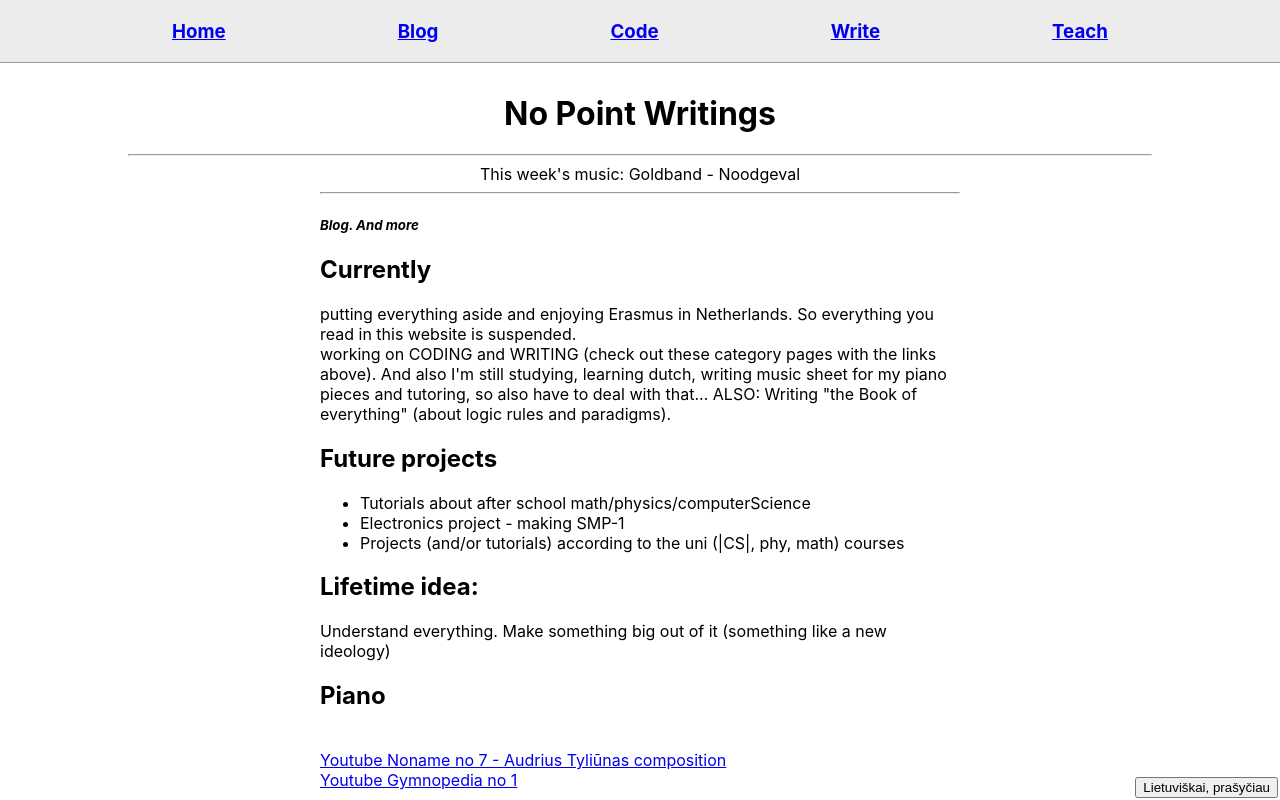
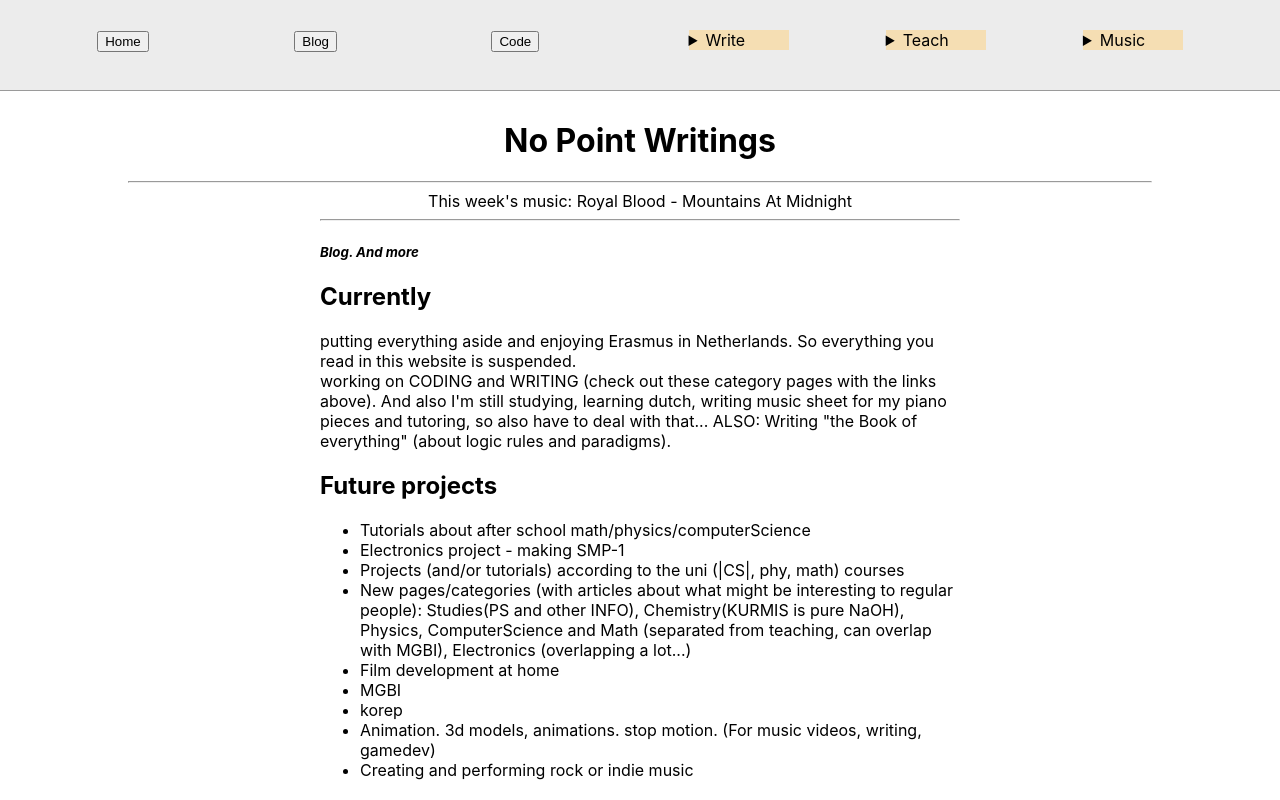
Before and after one commit to naglissul/naglissul.github.io, a React (Create React App) app: page / in a window 1280 px wide. Shown: the top 800 px of the page. Built offline with nearby package versions, Linux system fonts and the light colour scheme.

Commit message:
Change navigation

```diff
--- a/src/App.tsx
+++ b/src/App.tsx
@@ -2,34 +2,27 @@ import { Routes, Route, HashRouter } from "react-router-dom";
 import { routes } from "./constants";
 import NavHeader from "./generalComponents/NavHeader";
 import TitleHeader from "./generalComponents/TitleHeader";
-import { useState } from "react";
 
 function App() {
-  const [isEn, setIsEn] = useState(true);
   return (
     <HashRouter>
       <NavHeader />
-      <div style={{ margin: "62px 10% 0px" }}>
+      <div style={{ margin: "30px 10% 0 10%" }}>
         <TitleHeader />
         <Routes>
           {routes.map((route) => (
-            <Route key={route.name} path={route.path} element={route.element} />
+            <Route key={route.path} path={route.path} element={route.element} />
           ))}
           <Route
             path="/treasurehunt"
-            element={<h1>This gonna be a page for treasurehunt</h1>}
+            element={
+              <h1 style={{ paddingTop: "4em", textAlign: "center" }}>
+                This gonna be a page for permanent treasurehunt in NL and LT
+              </h1>
+            }
           />
         </Routes>
       </div>
-      <footer style={{ position: "fixed", bottom: "2px", right: "2px" }}>
-        <button
-          onClick={() => {
-            setIsEn(!isEn);
-          }}
-        >
-          {isEn ? "Lietuviškai, prašyčiau" : "English, please"}
-        </button>
-      </footer>
     </HashRouter>
   );
 }
--- a/src/constants.tsx
+++ b/src/constants.tsx
@@ -14,14 +14,76 @@ export const routes = [
   {
     path: "/",
     element: <HomePage />,
-    name: "Home",
     title: "No Point Writings",
   },
-  { path: "/blog", element: <BlogPage />, name: "Blog", title: "Blog" },
-  { path: "/code", element: <CodePage />, name: "Code", title: "Code" },
-  { path: "/write", element: <WritePage />, name: "Write", title: "Write" },
-  { path: "/teach", element: <TeachPage />, name: "Teach", title: "Teach" },
-  { path: "*", element: <NotFoundPage />, name: "NotFound", title: "404" },
+  { path: "/blog", title: "Blog", element: <BlogPage /> },
+  { path: "/code", title: "Code", element: <CodePage /> },
+  { path: "/write", title: "Write", element: <WritePage /> },
+  {
+    path: "/write/fiction",
+    title: "Fiction",
+    element: <h1>Sniegas, slam, kiti tekstai... Language categories</h1>,
+  },
+  {
+    path: "/write/other",
+    title: "Other writings",
+    element: <h1>Book of everything</h1>,
+  },
+  { path: "/teach", title: "Teach", element: <TeachPage /> },
+  {
+    path: "/teach/mgbi",
+    title: "MGBI",
+    element: <h1>Mokslas gali būti įdomus. Mostly addressed for LT</h1>,
+  },
+  {
+    path: "/teach/korep",
+    title: "Korepetitorius",
+    element: (
+      <h1>
+        LT, cuz for now addressed only for LT (but options are open for English)
+      </h1>
+    ),
+  },
+  {
+    path: "/teach/school",
+    title: "Mokykla",
+    element: (
+      <h1>
+        Viskas apie LT švietimą. Įstatymai, egzaminai bei mano, kaip mokytojo,
+        taisyklės
+      </h1>
+    ),
+  },
+  {
+    path: "/teach/konsp",
+    title: "Konspektai",
+    element: (
+      <h1>
+        Čia bus patalpinti visi konspektai - tik uždaviniai arba visa teorija
+      </h1>
+    ),
+  },
+  { path: "/music", title: "Music", element: <h1>About the music...</h1> },
+  {
+    path: "/music/listen",
+    title: "Music to listen",
+    element: <h1>Here about the music that I listen</h1>,
+  },
+  {
+    path: "/music/compose",
+    title: "My compositions",
+    element: <h1>Fistly, the piano...</h1>,
+  },
+  {
+    path: "/music/piano",
+    title: "All about the classical piano music",
+    element: (
+      <h1>
+        I play on youtube, list of the best pieces..., places to play piano
+      </h1>
+    ),
+  },
+  { path: "*", title: "404", element: <NotFoundPage /> },
 ];
 
 export const readingsSnow = [
@@ -120,6 +182,7 @@ export const readingsSlam = [
     fileName: "zudyti-arba-buti-nuzudytam.docx",
   },
 ];
+
 export const readingsOther = [
   {
     name: "Saldainiai",
--- a/src/generalComponents/NavHeader.tsx
+++ b/src/generalComponents/NavHeader.tsx
@@ -1,31 +1,95 @@
-import { routes } from "../constants";
-
+import { useNavigate } from "react-router-dom";
 function NavHeader() {
+  const navigate = useNavigate();
   return (
     <>
       <nav
         style={{
-          position: "fixed",
           top: "0",
           left: "0",
           right: "0",
           background: "#ececec",
-          height: "62px",
+          height: "60px",
           borderBottom: "1px solid #9a9a9a",
           display: "flex",
           flexDirection: "row",
           justifyContent: "space-evenly",
-          alignItems: "center",
+          paddingTop: "30px",
         }}
       >
-        {routes.map(
-          (route) =>
-            route.name !== "NotFound" && (
-              <h3 key={route.name}>
-                <a href={`/#${route.path}`}>{route.name}</a>
-              </h3>
-            )
-        )}
+        <div style={{ width: "100px" }}>
+          <button
+            onClick={() => {
+              navigate("/");
+            }}
+          >
+            Home
+          </button>
+        </div>
+        <div style={{ width: "100px" }}>
+          <button
+            onClick={() => {
+              navigate("/blog");
+            }}
+          >
+            Blog
+          </button>
+        </div>
+        <div style={{ width: "100px" }}>
+          <button
+            onClick={() => {
+              navigate("/code");
+            }}
+          >
+            Code
+          </button>
+        </div>
+        <div style={{ width: "100px" }}>
+          <details style={{ backgroundColor: "wheat" }}>
+            <summary>Write</summary>
+            <ul>
+              <li>
+                <button
+                  onClick={() => {
+                    navigate("/write");
+                  }}
+                >
+                  Fiction
+                </button>
+              </li>
+              <li>Other</li>
+            </ul>
+          </details>
+        </div>
+        <div style={{ width: "100px" }}>
+          <details style={{ backgroundColor: "wheat" }}>
+            <summary>Teach</summary>
+            <ul>
+              <li>School</li>
+              <li>Korep</li>
+              <li>
+                <button
+                  onClick={() => {
+                    navigate("/teach");
+                  }}
+                >
+                  Konsp
+                </button>
+              </li>
+              <li>MGBI</li>
+            </ul>
+          </details>
+        </div>
+        <div style={{ width: "100px" }}>
+          <details style={{ backgroundColor: "wheat" }}>
+            <summary>Music</summary>
+            <ul>
+              <li>Listen</li>
+              <li>Piano</li>
+              <li>Compose</li>
+            </ul>
+          </details>
+        </div>
       </nav>
     </>
   );
--- a/src/generalComponents/TitleHeader.tsx
+++ b/src/generalComponents/TitleHeader.tsx
@@ -4,7 +4,7 @@ function TitleHeader() {
   const location = useLocation();
   return (
     <header>
-      <h1 style={{ paddingTop: "1em", textAlign: "center" }}>
+      <h1 style={{ paddingTop: 0, textAlign: "center" }}>
         {routes.find((route) => route.path === location.pathname)?.title ??
           "404"}
       </h1>
--- a/src/pages/codePage/CodePage.tsx
+++ b/src/pages/codePage/CodePage.tsx
@@ -40,7 +40,7 @@ function CodePage() {
             JSGD - Java Script Game Development OR Just Some Great Dancing :)
           </h1>
           Multiplayer web game, where players are jumping around the canvas
-          trying to pixel-draw the mario.
+          trying to pixel-draw the cave explorer Macro.
           <h3>
             <a href="https://jsgd.web.app">Play here</a>
           </h3>
@@ -99,17 +99,26 @@ function CodePage() {
             <li>MessG. All in one messaging app</li>
             <li>TimeLoopCave - C++ game based on time travel idea</li>
             <li>
+              Treasure hunt website - website for generating maps, organizing
+              clues and more...
+            </li>
+            <li>
               Messenger - basic messenger program with C, using basic networking
               concepts
             </li>
             <li>Python Machine Learning - no conrete ideas yet</li>
             <li>3D and VR games with Unity</li>
             <li>Command line app with C</li>
-            <li>Program for STM32 with C</li>
+            <li>Program qith STM32 and PIC10F200 with C</li>
             <li>Assembly project(s)</li>
             <li>Arcade type games</li>
             <li>OS in ASM</li>
             <li>New language - compiler in Haskell or Rust</li>
+            <li>e-shop with springboot</li>
+            <li>
+              Lowest level parallel programming (like C with OpenMP and MPI and
+              OpenCL)
+            </li>
           </ul>
           <br />
           While building all of that (yeah, I don't have a team yet), I'm
--- a/src/pages/homePage/HomePage.tsx
+++ b/src/pages/homePage/HomePage.tsx
@@ -17,7 +17,7 @@ function HomePage() {
       <main>
         <aside></aside>
         <section>
-          <BestMusic name="Goldband - Noodgeval" />
+          <BestMusic name="Royal Blood - Mountains At Midnight" />
           <hr />
           <h5>
             <em>Blog. And more</em>
@@ -38,6 +38,21 @@ function HomePage() {
               Projects (and/or tutorials) according to the uni (|CS|, phy, math)
               courses
             </li>
+            <li>
+              New pages/categories (with articles about what might be
+              interesting to regular people): Studies(PS and other INFO),
+              Chemistry(KURMIS is pure NaOH), Physics, ComputerScience and Math
+              (separated from teaching, can overlap with MGBI), Electronics
+              (overlapping a lot...)
+            </li>
+            <li>Film development at home</li>
+            <li>MGBI</li>
+            <li>korep</li>
+            <li>
+              Animation. 3d models, animations. stop motion. (For music videos,
+              writing, gamedev)
+            </li>
+            <li>Creating and performing rock or indie music</li>
           </ul>
           <h1>Lifetime idea:</h1>
           <p>
--- a/src/pages/teachPage/TeachPage.tsx
+++ b/src/pages/teachPage/TeachPage.tsx
@@ -59,6 +59,7 @@ function TeachPage() {
       <main>
         <aside></aside>
         <section>
+          <h1>In LT. Cuz addressed for LT</h1>
           <h1>Currently</h1>working on other projects (Coding and Writing), but
           when I get to the teaching category - first I will be creating some
           rules as of a teacher and writing summaries/tutorials about school
```
